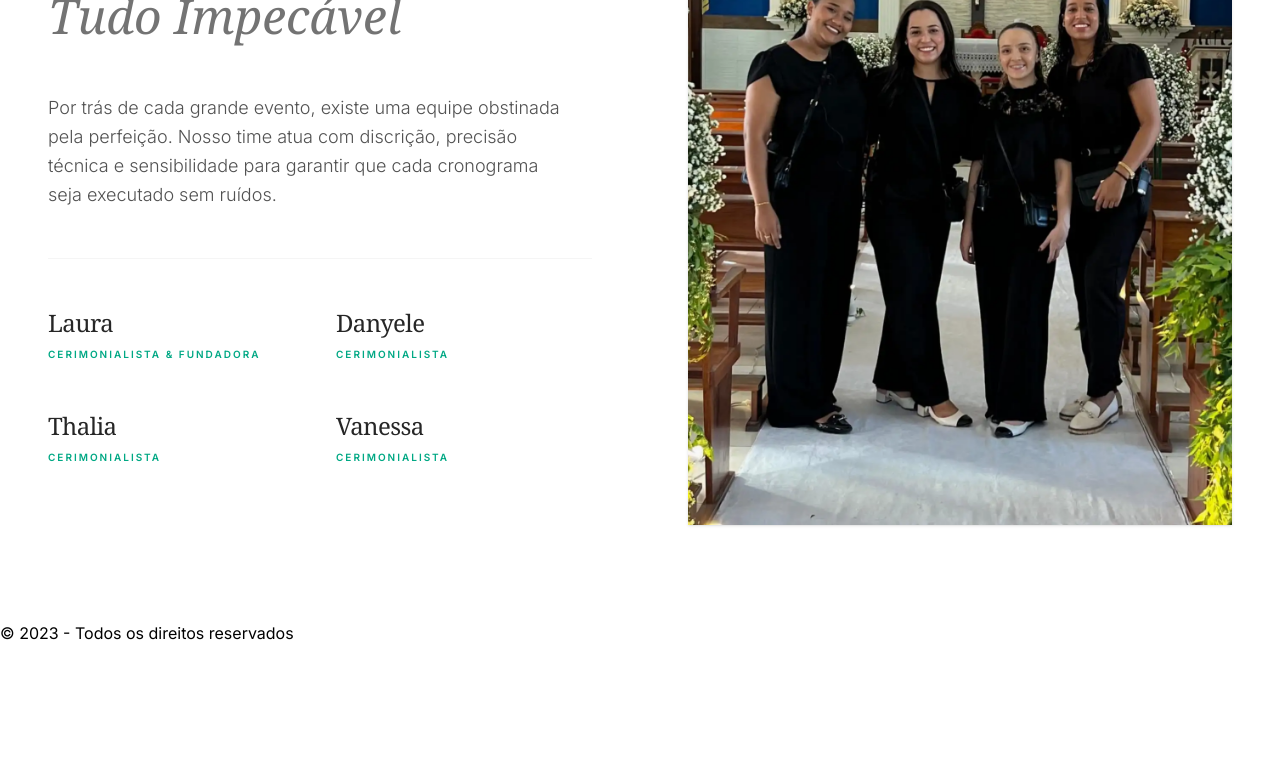
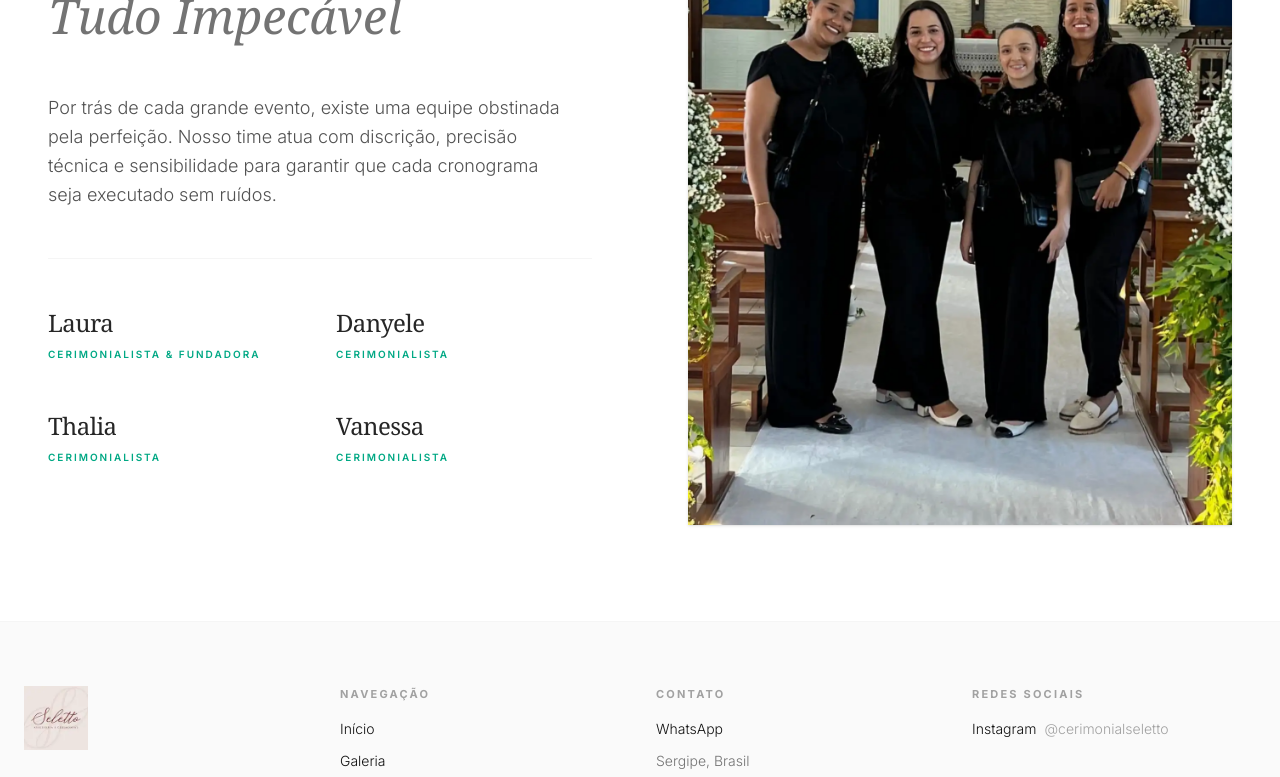
Before and after one commit to YanzzinN/Cerimonial-Seletto, a Next.js app: page / in a window 1280 px wide. Shown: the part 2000-2777 px from the top of the page. Before the commit the page ends 2645 px from the top, so only its background shows below. Built offline with nearby package versions, Linux system fonts and the light colour scheme.

Commit message:
Final Version

```diff
--- a/components/rodape.tsx
+++ b/components/rodape.tsx
@@ -1,7 +1,109 @@
-export default function Rodape () {
-    return (
-        <footer>
-            <p>© 2023 - Todos os direitos reservados</p>
-        </footer>
-    );
+import Link from "next/link";
+import Image from "next/image";
+
+export default function Rodape() {
+  const currentYear = new Date().getFullYear();
+
+  return (
+    <footer className="bg-[#fafafa] text-[#111] border-t border-neutral-100">
+      <div className="container mx-auto px-6 py-16">
+        <div className="max-w-7xl mx-auto grid grid-cols-1 md:grid-cols-4 gap-12 md:gap-8">
+          <div className="md:col-span-1 space-y-6">
+            <div className="w-16 h-16 bg-black flex items-center justify-center rounded-sm">
+              <Image
+                src="/icon.png"
+                alt="Logo da Empresa"
+                width={100}
+                height={100}
+              />
+            </div>
+            <p className="text-sm text-neutral-500 font-light leading-relaxed">
+              Transformando sonhos em eventos impecáveis com curadoria, precisão
+              e sensibilidade.
+            </p>
+          </div>
+
+          <div className="space-y-4">
+            <h4 className="text-[11px] font-bold tracking-[0.2em] uppercase text-neutral-400">
+              Navegação
+            </h4>
+            <nav className="flex flex-col space-y-3">
+              <Link
+                href="/"
+                className="text-sm font-light hover:text-[#00a884] transition-colors"
+              >
+                Início
+              </Link>
+              <Link
+                href="#galeria"
+                className="text-sm font-light hover:text-[#00a884] transition-colors"
+              >
+                Galeria
+              </Link>
+              <Link
+                href="#equipe"
+                className="text-sm font-light hover:text-[#00a884] transition-colors"
+              >
+                A Equipe
+              </Link>
+            </nav>
+          </div>
+
+          <div className="space-y-4">
+            <h4 className="text-[11px] font-bold tracking-[0.2em] uppercase text-neutral-400">
+              Contato
+            </h4>
+            <div className="flex flex-col space-y-3 text-sm font-light">
+              <a
+                href="https://wa.me/seunumeroaqui"
+                target="_blank"
+                className="hover:text-[#00a884] transition-colors"
+              >
+                WhatsApp
+              </a>
+
+              <p className="text-neutral-500">Sergipe, Brasil</p>
+            </div>
+          </div>
+
+          <div className="space-y-4">
+            <h4 className="text-[11px] font-bold tracking-[0.2em] uppercase text-neutral-400">
+              Redes Sociais
+            </h4>
+            <a
+              href="https://www.instagram.com/cerimonial_seletto/"
+              target="_blank"
+              className="group flex items-center gap-2 text-sm font-light hover:text-[#00a884] transition-colors"
+            >
+              <span>Instagram</span>
+              <span className="text-neutral-400 group-hover:text-[#00a884]">
+                @cerimonialseletto
+              </span>
+            </a>
+          </div>
+        </div>
+
+        <div className="max-w-7xl mx-auto mt-16 pt-8 border-t border-neutral-200/50 flex flex-col md:flex-row justify-between items-center gap-4">
+          <p className="text-[10px] tracking-widest text-neutral-400 uppercase">
+            © {currentYear} Cerimonial Seletto. Todos os direitos reservados.
+          </p>
+          <div className="flex flex-col items-center md:items-end gap-2">
+            <p className="text-[10px] tracking-widest text-neutral-400 uppercase">
+              Desenvolvido por{" "}
+              <span className="text-[#111] font-medium">Anthoni Carvalho</span>
+            </p>
+
+            <a
+              href="https://www.instagram.com/anthorinco/"
+              target="_blank"
+              className="group flex items-center gap-2 text-[10px] tracking-widest font-light hover:text-[#00a884] transition-colors uppercase"
+            >
+              <span>Instagram</span>
+              <span className="text-neutral-900 font-medium">@anthorinco</span>
+            </a>
+          </div>
+        </div>
+      </div>
+    </footer>
+  );
 }
```
Also changed, not shown: public/icon.png (added).
